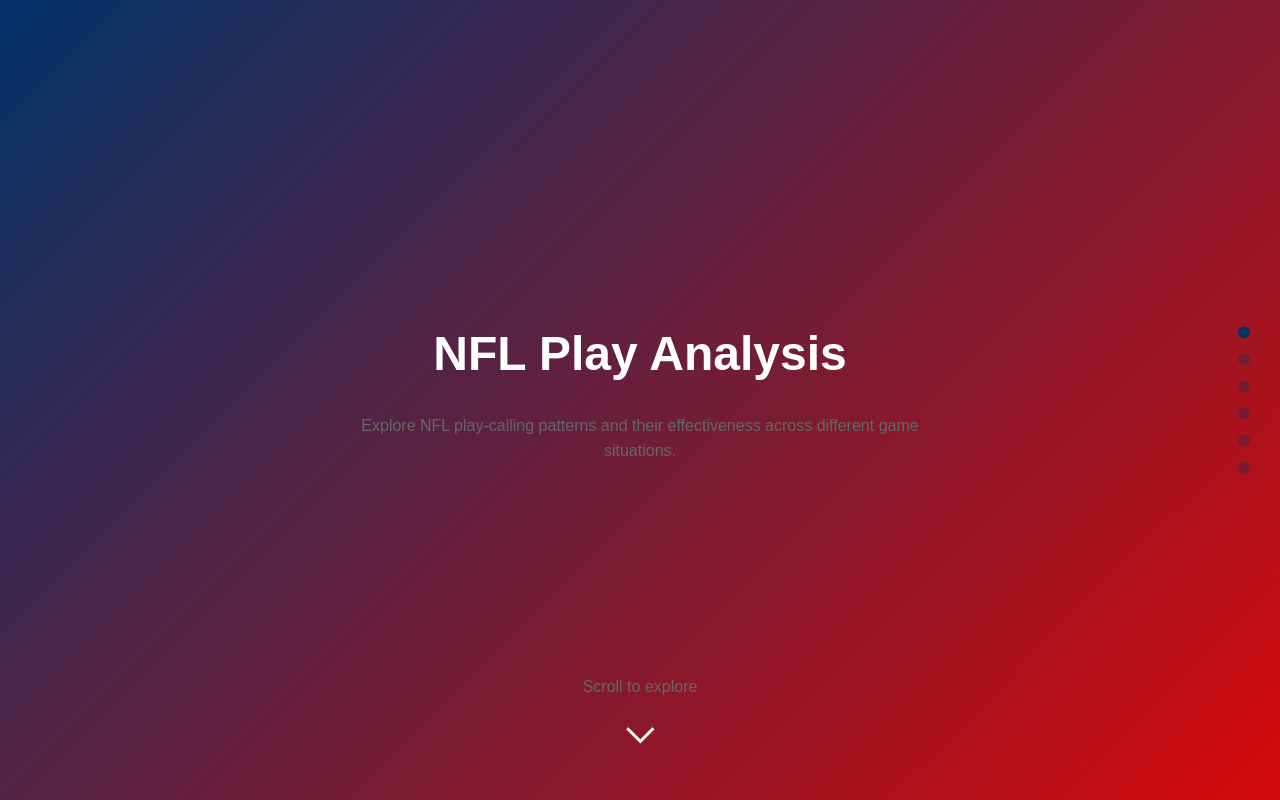
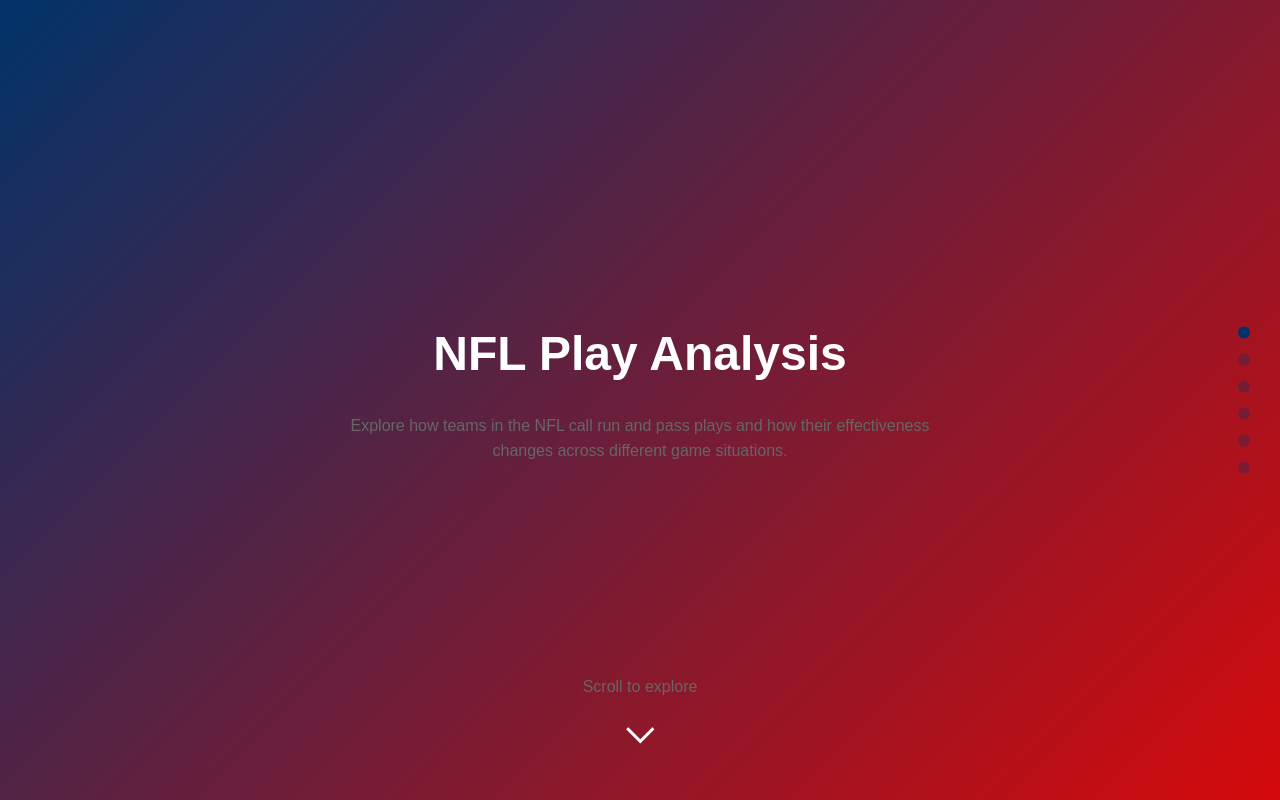
Before and after one commit to JustinPerlman/NFLPassvs.Run.github.io, a plain HTML site: page index.html in a window 1280 px wide. Shown: the top 800 px of the page. Drawn offline with nearby package versions, Linux system fonts and the light colour scheme.

Commit message:
Update index.html

```diff
--- a/index.html
+++ b/index.html
@@ -23,7 +23,7 @@
         <section id="intro" class="section active">
             <div class="content">
                 <h1>NFL Play Analysis</h1>
-                <p>Explore NFL play-calling patterns and their effectiveness across different game situations.</p>
+                <p>Explore how teams in the NFL call run and pass plays and how their effectiveness changes across different game situations.</p>
                 <div class="scroll-hint">
                     <p>Scroll to explore</p>
                     <div class="arrow"></div>
```
